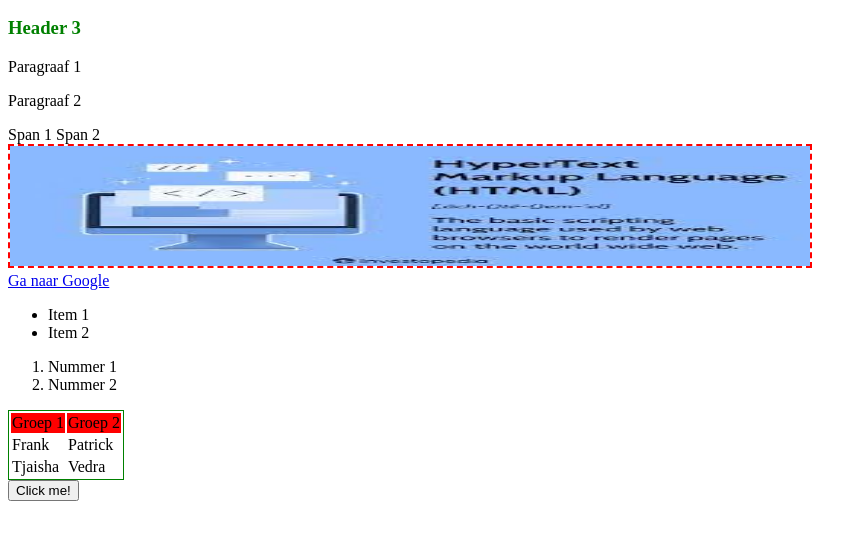
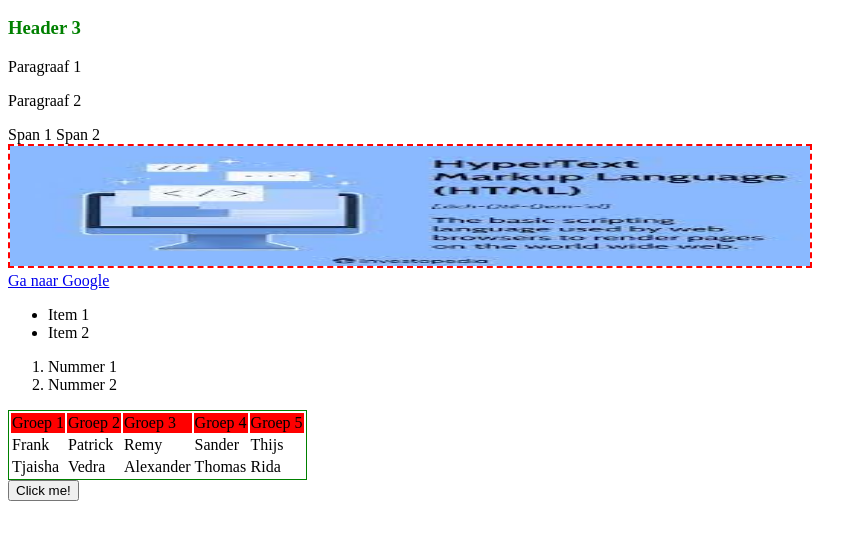
Before and after one commit to BureauNL/dag1, a plain HTML site: page Oefening1.html in a window 1280 px wide. Shown: the part 110-650 px from the top of the page, without its empty margins (0-867 px from the left). Drawn offline with Linux system fonts and the light colour scheme.

Commit message:
Commit 2

```diff
--- a/Oefening1.html
+++ b/Oefening1.html
@@ -59,14 +59,23 @@
             <tr style = "background-color: red;">
                 <td>Groep 1</td>
                 <td>Groep 2</td>
+                <td>Groep 3</td>
+                <td>Groep 4</td>
+                <td>Groep 5</td>
             </tr>
             <tr>
                 <td>Frank</td>
                 <td>Patrick</td>
+                <td>Remy</td>
+                <td>Sander</td>
+                <td>Thijs</td>
             </tr>
             <tr>
                 <td>Tjaisha</td>
                 <td>Vedra</td>
+                <td>Alexander</td>
+                <td>Thomas</td>
+                <td>Rida</td>
             </tr>
         </table>
 
```
